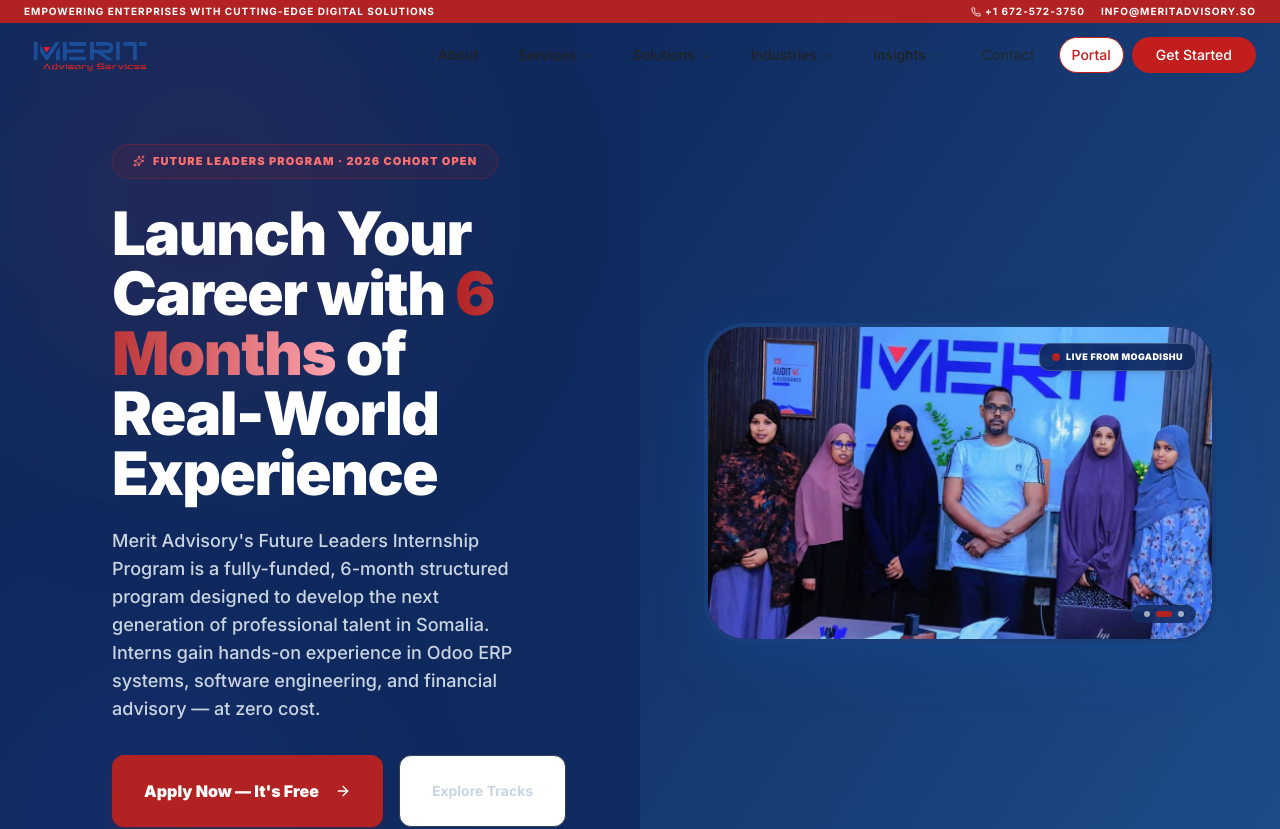
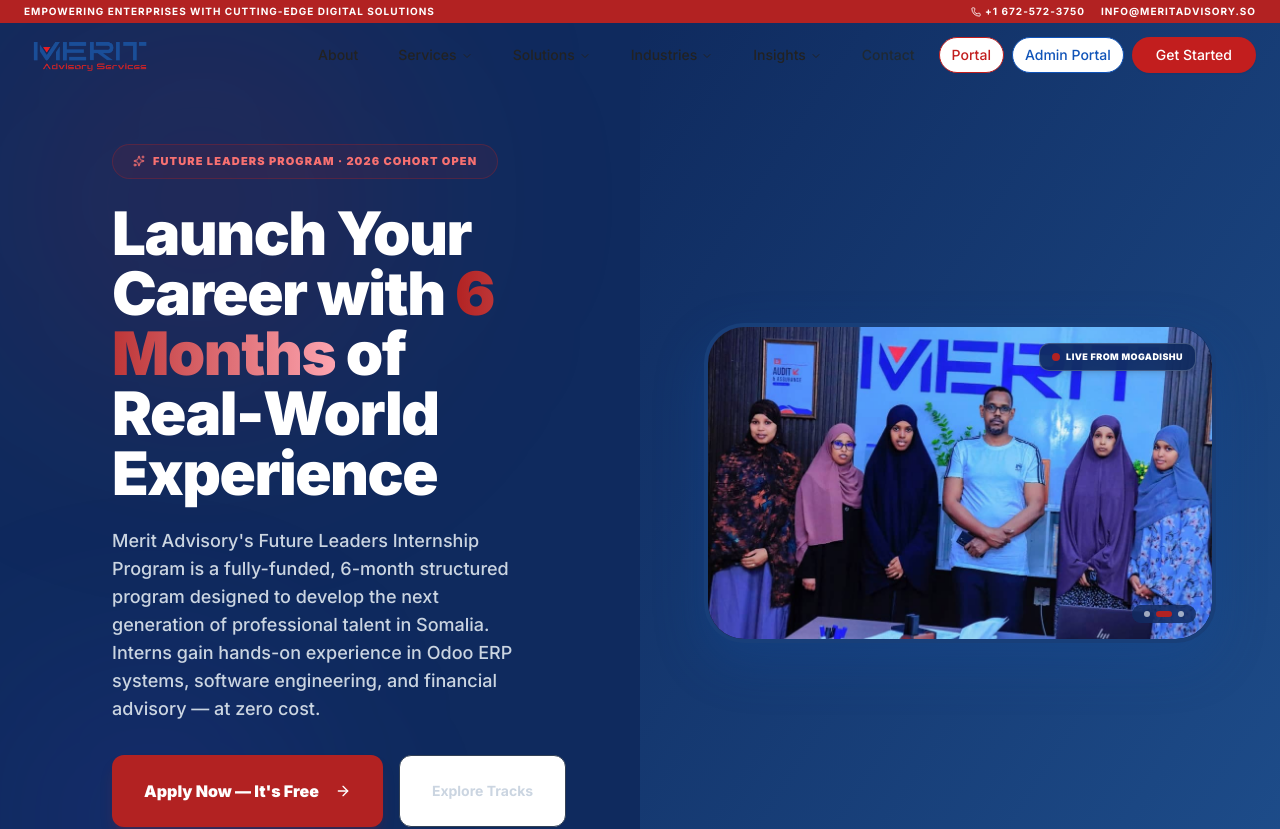
Before and after one commit to Eng-abdalla252/Meritadvisory, a Next.js app: page /careers/internship in a window 1280 px wide. Shown: the top 829 px of the page. Built offline with nearby package versions, Linux system fonts and the light colour scheme.

Commit message:
Add Admin Portal link to navbar

```diff
--- a/components/navbar.tsx
+++ b/components/navbar.tsx
@@ -238,6 +238,17 @@ export function Navbar() {
 
           <Button
             size="sm"
+            variant="outline"
+            className="rounded-full border-primary text-primary hover:bg-primary/10"
+            asChild
+          >
+            <Link href="/admin">
+              Admin Portal
+            </Link>
+          </Button>
+
+          <Button
+            size="sm"
             className="rounded-full bg-accent px-6 text-accent-foreground shadow-sm hover:bg-accent/90"
             asChild
           >
@@ -380,6 +391,11 @@ export function Navbar() {
                   Client Portal Login
                 </Link>
               </Button>
+              <Button variant="outline" className="w-full rounded-full border-primary text-primary" asChild>
+                <Link href="/admin" onClick={() => setMobileOpen(false)}>
+                  Admin Portal
+                </Link>
+              </Button>
             </div>
           </nav>
         </div>
```
